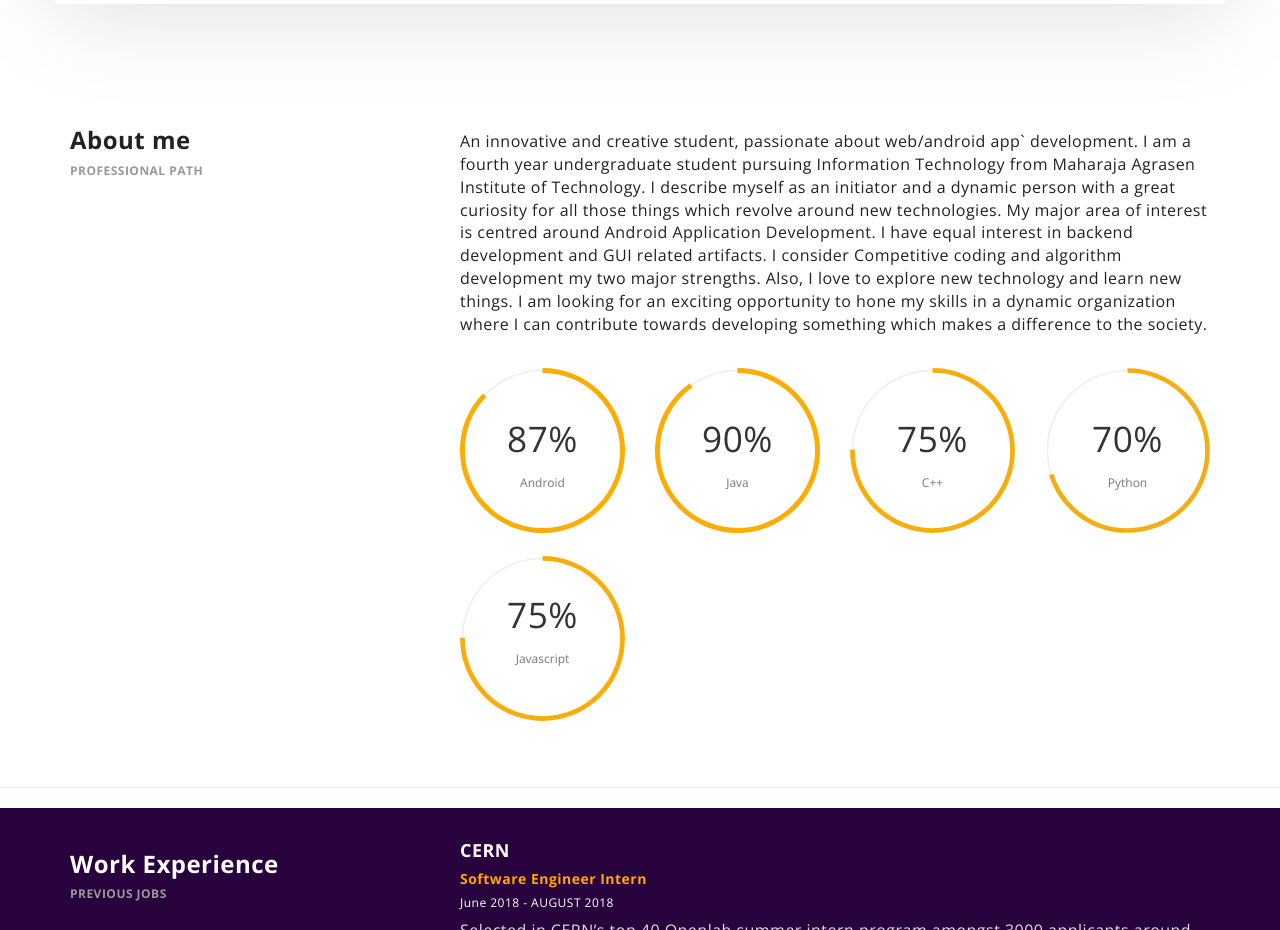
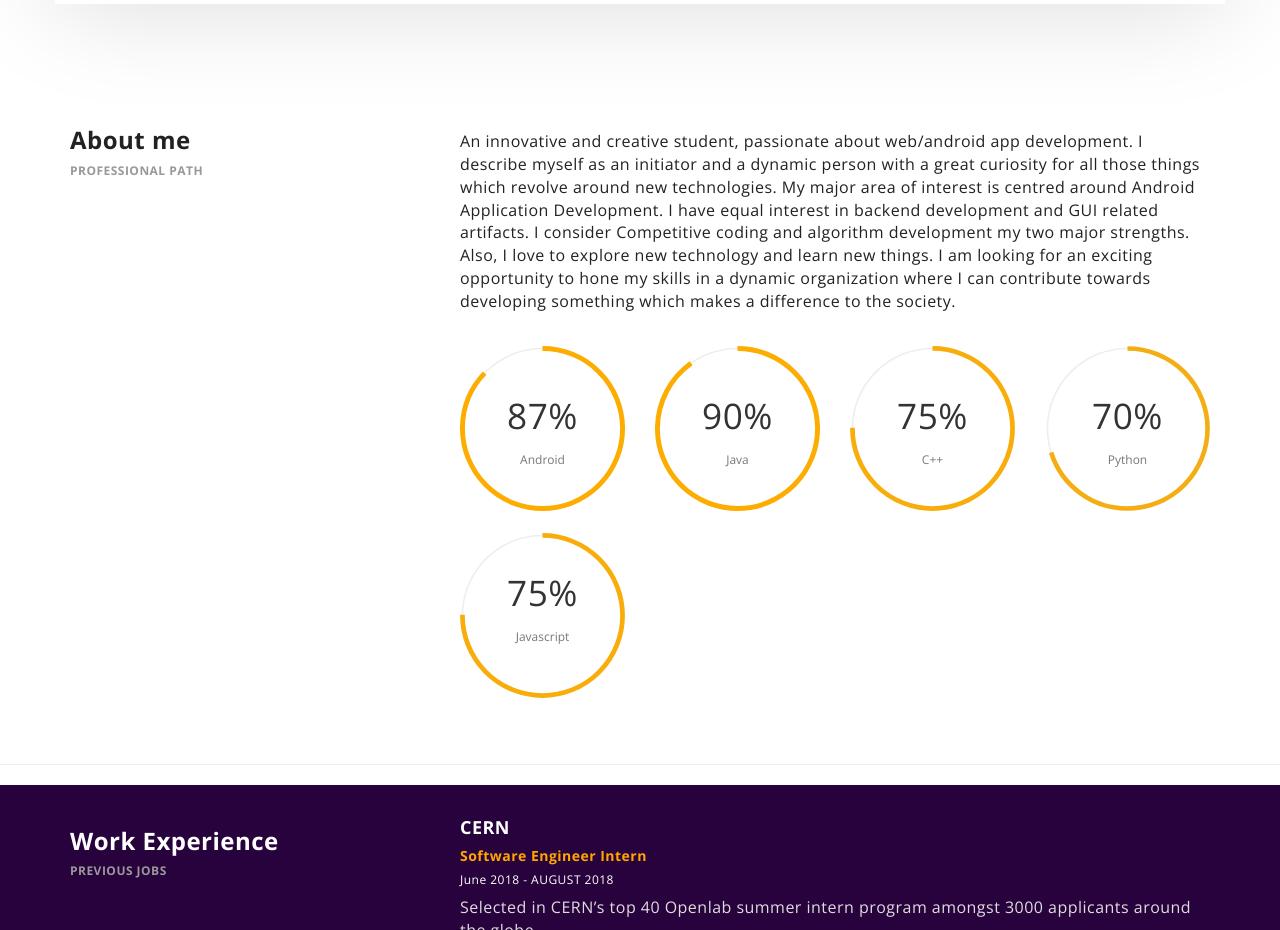
Before and after one commit to uddish/uddish.github.io, a plain HTML site: page index.html in a window 1280 px wide. Shown: the part 1780-2710 px from the top of the page. Drawn offline with nearby package versions, Linux system fonts and the light colour scheme.

Commit message:
Changed about me

```diff
--- a/index.html
+++ b/index.html
@@ -146,7 +146,7 @@
 				<div class="col-sm-8">
           <br />
           <br />
-					<p class="margin-b-50">An innovative and creative student, passionate about web/android app` development. I am a fourth year undergraduate student pursuing Information Technology from Maharaja Agrasen Institute of Technology.
+					<p class="margin-b-50">An innovative and creative student, passionate about web/android app development.
 
 I describe myself as an initiator and a dynamic person with a great curiosity for all those things which revolve around new technologies. My major area of interest is centred around Android Application Development. I have equal interest in backend development and GUI related artifacts. I consider Competitive coding and algorithm development my two major strengths.
 
```
